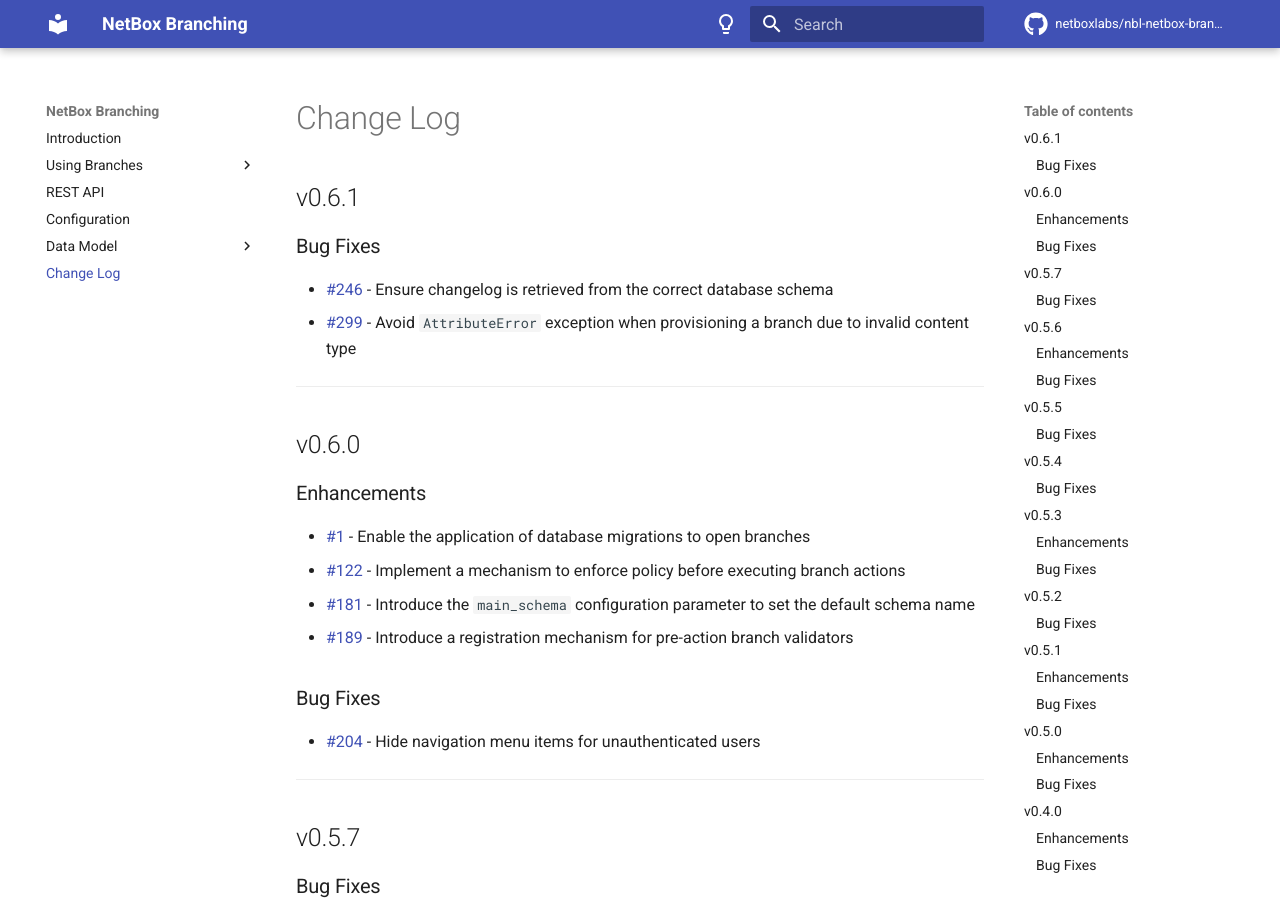
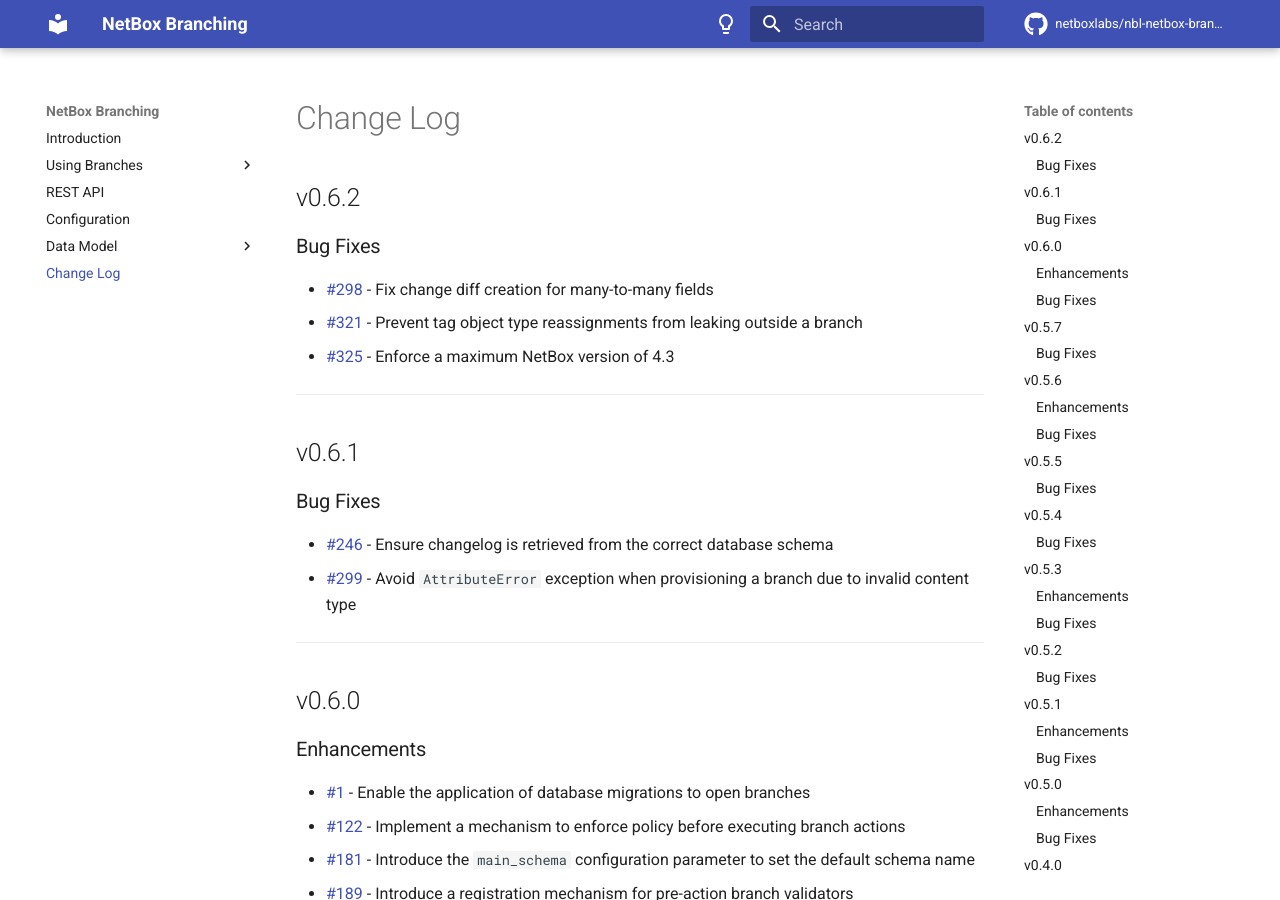
Before and after one commit to netboxlabs/netbox-branching, an MkDocs documentation site: the page built from docs/changelog.md, in a window 1280 px wide and 900 px high. Built offline with MkDocs 1.6.1 and Material for MkDocs 9.7.7, drawn with Linux system fonts in a browser that asks for light colours; comment, search, counter and statistics services are not loaded.

Commit message:
Release v0.6.2

```diff
--- a/docs/changelog.md
+++ b/docs/changelog.md
@@ -1,4 +1,14 @@
 # Change Log
+
+## v0.6.2
+
+### Bug Fixes
+
+* [#298](https://github.com/netboxlabs/netbox-branching/issues/298) - Fix change diff creation for many-to-many fields
+* [#321](https://github.com/netboxlabs/netbox-branching/issues/321) - Prevent tag object type reassignments from leaking outside a branch
+* [#325](https://github.com/netboxlabs/netbox-branching/issues/325) - Enforce a maximum NetBox version of 4.3
+
+---
 
 ## v0.6.1
 
--- a/netbox_branching/__init__.py
+++ b/netbox_branching/__init__.py
@@ -11,7 +11,7 @@
     name = 'netbox_branching'
     verbose_name = 'NetBox Branching'
     description = 'A git-like branching implementation for NetBox'
-    version = '0.6.1'
+    version = '0.6.2'
     base_url = 'branching'
     min_version = '4.3.2'
     max_version = '4.3.99'
--- a/pyproject.toml
+++ b/pyproject.toml
@@ -1,6 +1,6 @@
 [project]
 name = "netboxlabs-netbox-branching"
-version = "0.6.1"
+version = "0.6.2"
 description = "A git-like branching implementation for NetBox"
 readme = "README.md"
 requires-python = ">=3.10"
```
